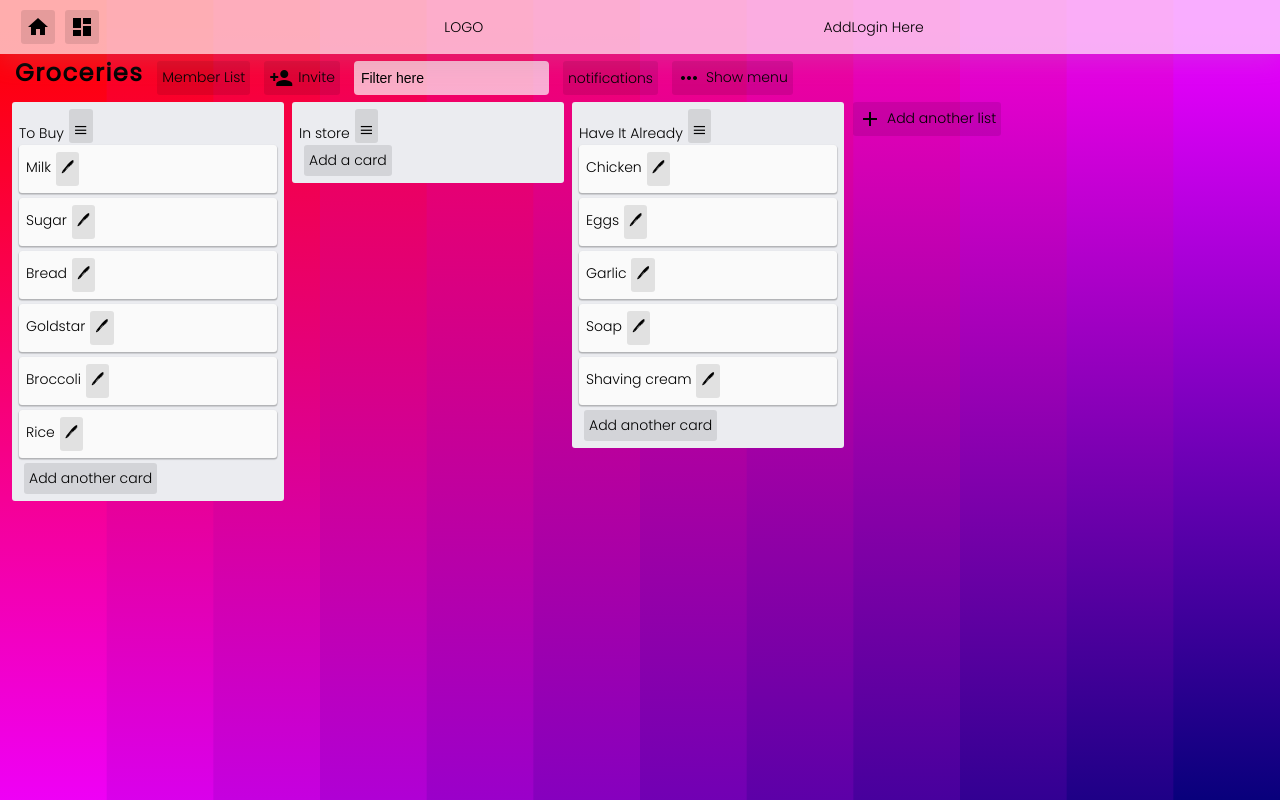
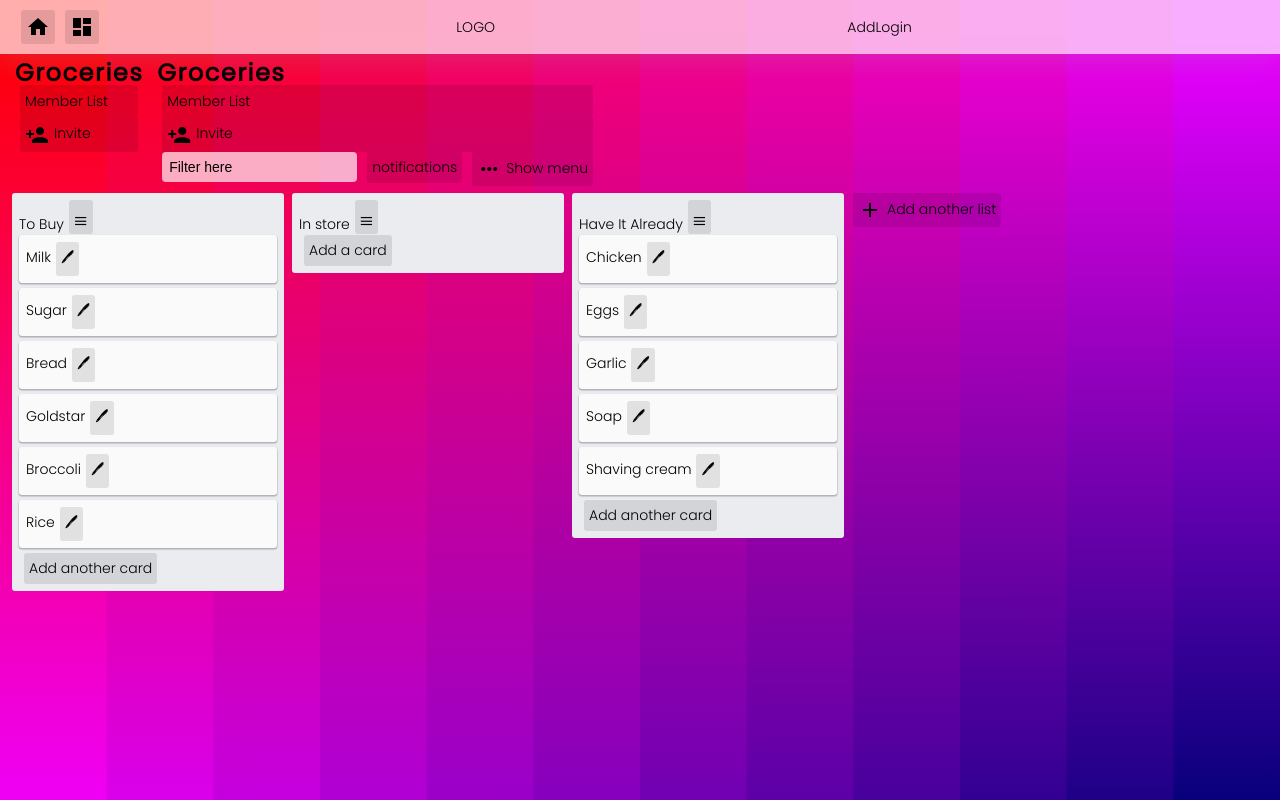
Before and after one commit to koral762/sprint4, a React (Create React App) app: page /#/board in a window 1280 px wide. Built offline with nearby package versions, Linux system fonts and the light colour scheme.

Commit message:
sunday morning

```diff
--- a/src/cmps/AppHeader.jsx
+++ b/src/cmps/AppHeader.jsx
@@ -84,7 +84,7 @@ export class _AppHeader extends Component {
 
                     <div className="flex">
                         <div onClick={this.toggleModal}>Add</div>
-                        <div>Login Here</div>
+                        <div>Login</div>
                     </div>
                 </div>
             </React.Fragment>
--- a/src/cmps/BoardNav.jsx
+++ b/src/cmps/BoardNav.jsx
@@ -12,6 +12,13 @@ export class _BoardNav extends Component {
     render() {
         return (
             <div className="boards-header-container flex " >
+                <div>
+                    <h2 className="proj-title">{this.props.board.title}</h2>
+                    <div className="btn">Member List</div>
+                    <div className="btn"><span class="material-icons">
+                        person_add</span>Invite</div>
+                </div>
+                <div>
                     <h2 className="proj-title">{this.props.board.title}</h2>
                     <div className="btn">Member List</div>
                     <div className="btn"><span class="material-icons">
@@ -21,6 +28,7 @@ export class _BoardNav extends Component {
                     <button onClick={() => this.props.onToggleSidebar(true)}>
                         <span class="material-icons">more_horiz</span>Show menu
                 </button>
+                </div>
             </div>
         )
     }
```
Lines whose indentation alone changed are shown as unchanged.
